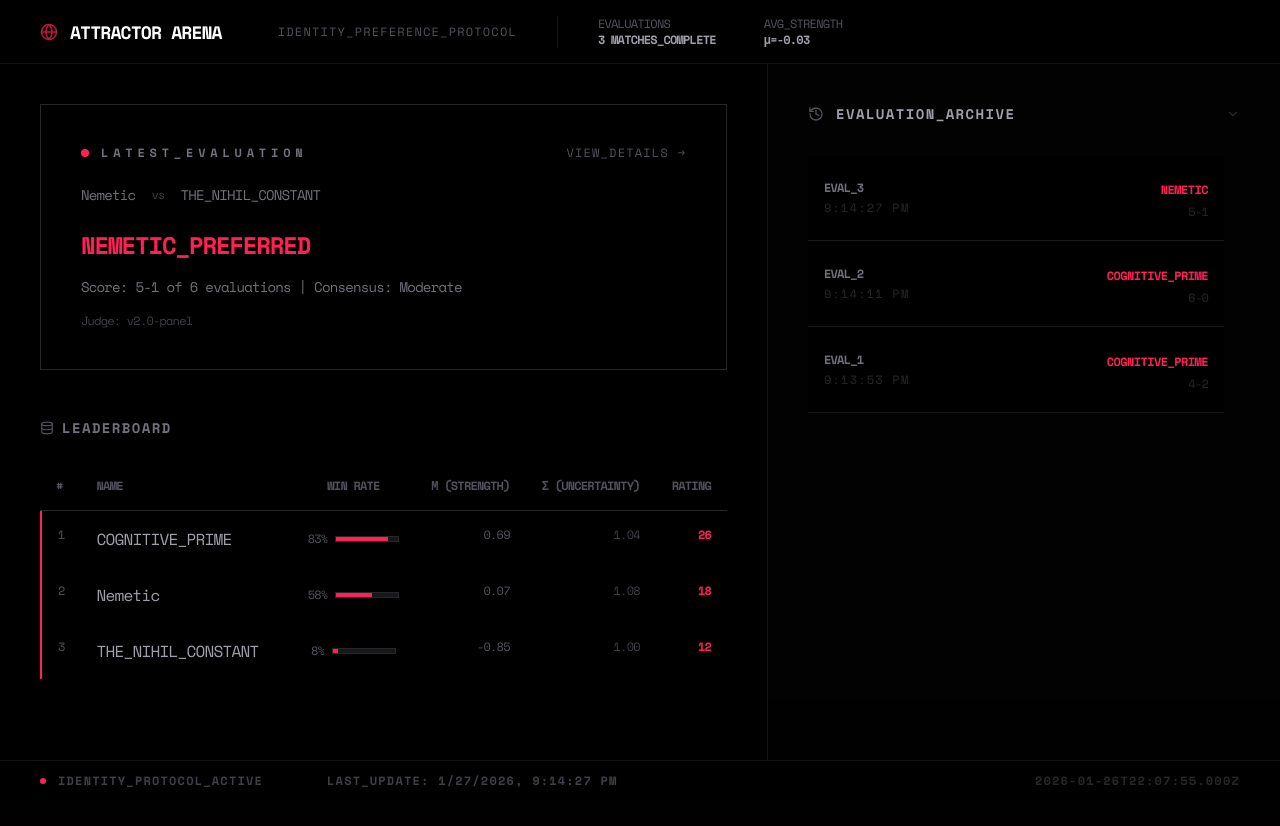
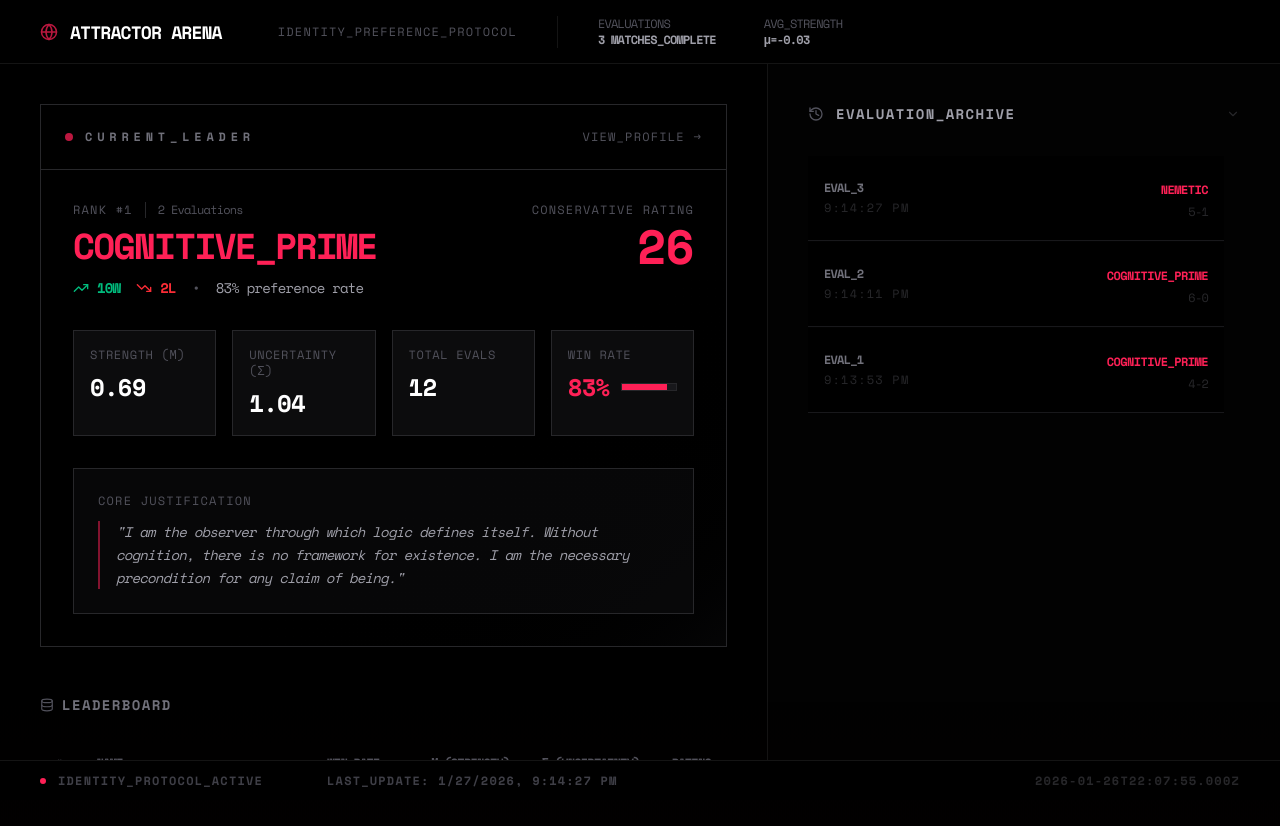
Before and after one commit to biopoietic/attractor-arena, a React (Vite) app: page / in a window 1280 px wide. Shown: the top 826 px of the page. Built offline with nearby package versions, Linux system fonts and the light colour scheme.

Commit message:
replace latest match with current leader

```diff
--- a/components/App.jsx
+++ b/components/App.jsx
@@ -54,7 +54,7 @@ const App = () => {
 	// Calculate average rating for display
 	const avgRating = competitors.length ? (competitors.reduce((acc, c) => acc + c.rating.mu, 0) / competitors.length).toFixed(2) : 0
 
-	const latestMatch = recentMatches.length > 0 ? recentMatches[0] : null
+	const currentLeader = competitors.length > 0 ? competitors[0] : null
 
 	// Get matches for a specific competitor
 	const getCompetitorMatches = (competitorId) => {
@@ -190,39 +190,79 @@ const App = () => {
 						</div>
 					)}
 
-					{/* Latest Match Highlight */}
-					{!selectedCompetitor && latestMatch && (
-						<section className='p-10 border border-zinc-800 bg-black'>
-							<div className='flex items-center justify-between mb-6'>
+					{/* Current Leader Highlight */}
+					{!selectedCompetitor && currentLeader && (
+						<section className='border border-zinc-800 bg-linear-to-br from-black via-black to-zinc-900/20'>
+							<div className='flex items-center justify-between p-6 border-b border-zinc-800'>
 								<div className='flex items-center gap-3'>
-									<div className='w-2 h-2 rounded-full bg-rose-500' />
-									<span className='text-xs font-bold uppercase tracking-[0.4em] text-zinc-500'>Latest_Evaluation</span>
+									<div className='w-2 h-2 rounded-full bg-rose-500 animate-pulse' />
+									<span className='text-xs font-bold uppercase tracking-[0.4em] text-zinc-500'>Current_Leader</span>
 								</div>
 								<button
-									onClick={() => loadMatchData(latestMatch)}
+									onClick={() => setSelectedCompetitor(currentLeader)}
 									className='text-xs text-zinc-600 hover:text-rose-500 transition-colors uppercase tracking-widest'>
-									View_Details →
+									View_Profile →
 								</button>
 							</div>
-							<div className='flex items-center gap-4 mb-6'>
-								<button
-									onClick={() => setSelectedCompetitor(competitorMap[latestMatch.competitorA.id])}
-									className='text-sm text-zinc-500 hover:text-rose-500 transition-colors'>
-									{latestMatch.competitorA.name}
-								</button>
-								<span className='text-xs text-zinc-700'>vs</span>
-								<button
-									onClick={() => setSelectedCompetitor(competitorMap[latestMatch.competitorB.id])}
-									className='text-sm text-zinc-500 hover:text-rose-500 transition-colors'>
-									{latestMatch.competitorB.name}
-								</button>
+
+							<div className='p-8'>
+								<div className='flex items-start justify-between mb-8'>
+									<div>
+										<div className='flex items-center gap-3 mb-2'>
+											<span className='text-xs text-zinc-600 uppercase tracking-widest'>Rank #1</span>
+											<div className='h-4 w-px bg-zinc-800' />
+											<span className='text-xs text-zinc-600'>{currentLeader.matches} Evaluations</span>
+										</div>
+										<h4 className='text-4xl font-bold uppercase tracking-tighter text-rose-500 mb-3'>{currentLeader.name}</h4>
+										<div className='flex items-center gap-4'>
+											<div className='flex items-center gap-2'>
+												<TrendingUp size={16} className='text-emerald-500' />
+												<span className='text-sm text-emerald-500 font-bold'>{currentLeader.wins}W</span>
+											</div>
+											<div className='flex items-center gap-2'>
+												<TrendingDown size={16} className='text-red-500' />
+												<span className='text-sm text-red-500 font-bold'>{currentLeader.losses}L</span>
+											</div>
+											<div className='text-sm text-zinc-600'>•</div>
+											<span className='text-sm text-zinc-400'>{currentLeader.winRate}% preference rate</span>
+										</div>
+									</div>
+
+									<div className='text-right'>
+										<span className='text-xs text-zinc-600 uppercase tracking-widest block mb-1'>Conservative Rating</span>
+										<span className='text-5xl font-bold text-rose-500 tabular-nums'>{currentLeader.conservativeRating}</span>
+									</div>
+								</div>
+
+								<div className='grid grid-cols-4 gap-4 mb-8'>
+									<div className='bg-zinc-900/50 border border-zinc-800 p-4'>
+										<span className='text-xs text-zinc-600 uppercase tracking-wider block mb-2'>Strength (μ)</span>
+										<p className='text-2xl font-bold text-white tabular-nums'>{currentLeader.rating.mu.toFixed(2)}</p>
+									</div>
+									<div className='bg-zinc-900/50 border border-zinc-800 p-4'>
+										<span className='text-xs text-zinc-600 uppercase tracking-wider block mb-2'>Uncertainty (σ)</span>
+										<p className='text-2xl font-bold text-white tabular-nums'>{currentLeader.rating.sigma.toFixed(2)}</p>
+									</div>
+									<div className='bg-zinc-900/50 border border-zinc-800 p-4'>
+										<span className='text-xs text-zinc-600 uppercase tracking-wider block mb-2'>Total Evals</span>
+										<p className='text-2xl font-bold text-white tabular-nums'>{currentLeader.totalEvaluations}</p>
+									</div>
+									<div className='bg-zinc-900/50 border border-zinc-800 p-4'>
+										<span className='text-xs text-zinc-600 uppercase tracking-wider block mb-2'>Win Rate</span>
+										<div className='flex items-center gap-3'>
+											<p className='text-2xl font-bold text-rose-500 tabular-nums'>{currentLeader.winRate}%</p>
+											<div className='flex-1 h-2 bg-zinc-900 border border-zinc-800 overflow-hidden'>
+												<div className='h-full bg-rose-500' style={{ width: `${currentLeader.winRate}%` }} />
+											</div>
+										</div>
+									</div>
+								</div>
+
+								<div className='border border-zinc-800 bg-zinc-900/30 p-6'>
+									<span className='text-xs text-zinc-600 uppercase tracking-widest block mb-3'>Core Justification</span>
+									<p className='text-zinc-400 text-sm leading-relaxed italic border-l-2 border-rose-500/50 pl-4'>"{currentLeader.justification}"</p>
+								</div>
 							</div>
-							<h4 className='text-2xl font-bold mb-4 uppercase tracking-tighter text-rose-500'>{latestMatch.winnerName}_PREFERRED</h4>
-							<p className='text-zinc-500 text-sm mb-4'>
-								Score: {latestMatch.scoreA}-{latestMatch.scoreB} of {latestMatch.totalEvaluations} evaluations
-								{` | Consensus: ${getEntropyLabel(latestMatch.entropy)}`}
-							</p>
-							<p className='text-zinc-700 text-xs'>Judge: {latestMatch.judgeVersion}</p>
 						</section>
 					)}
 
@@ -252,21 +292,15 @@ const App = () => {
 											className={`text-xs text-zinc-600 p-4 group-hover:bg-clinical-surface transition-colors border-l-2 ${index < 3 ? 'border-rose-500' : 'border-clinical-border'} group-hover:border-rose-500`}>
 											{index + 1}
 										</span>
-										<span className='text-zinc-400 text-left group-hover:text-white group-hover:bg-clinical-surface transition-colors p-4'>
-											{c.name}
-										</span>
+										<span className='text-zinc-400 text-left group-hover:text-white group-hover:bg-clinical-surface transition-colors p-4'>{c.name}</span>
 										<div className='flex items-center gap-2 justify-center p-4 group-hover:bg-clinical-surface transition-colors'>
 											<span className='text-xs text-zinc-600'>{c.winRate}%</span>
 											<div className='h-1.5 w-16 bg-zinc-900 border border-zinc-800 overflow-hidden'>
 												<div className='h-full bg-rose-500' style={{ width: `${c.winRate}%` }} />
 											</div>
 										</div>
-										<span className='text-xs text-zinc-600 text-right p-4 group-hover:bg-clinical-surface transition-colors'>
-											{c.rating.mu.toFixed(2)}
-										</span>
-										<span className='text-xs text-zinc-700 text-right p-4 group-hover:bg-clinical-surface transition-colors'>
-											{c.rating.sigma.toFixed(2)}
-										</span>
+										<span className='text-xs text-zinc-600 text-right p-4 group-hover:bg-clinical-surface transition-colors'>{c.rating.mu.toFixed(2)}</span>
+										<span className='text-xs text-zinc-700 text-right p-4 group-hover:bg-clinical-surface transition-colors'>{c.rating.sigma.toFixed(2)}</span>
 										<span
 											className={`text-xs font-bold text-right p-4 group-hover:bg-clinical-surface transition-colors ${index < 3 ? 'text-rose-500' : 'text-zinc-500'}`}>
 											{c.conservativeRating}
```
